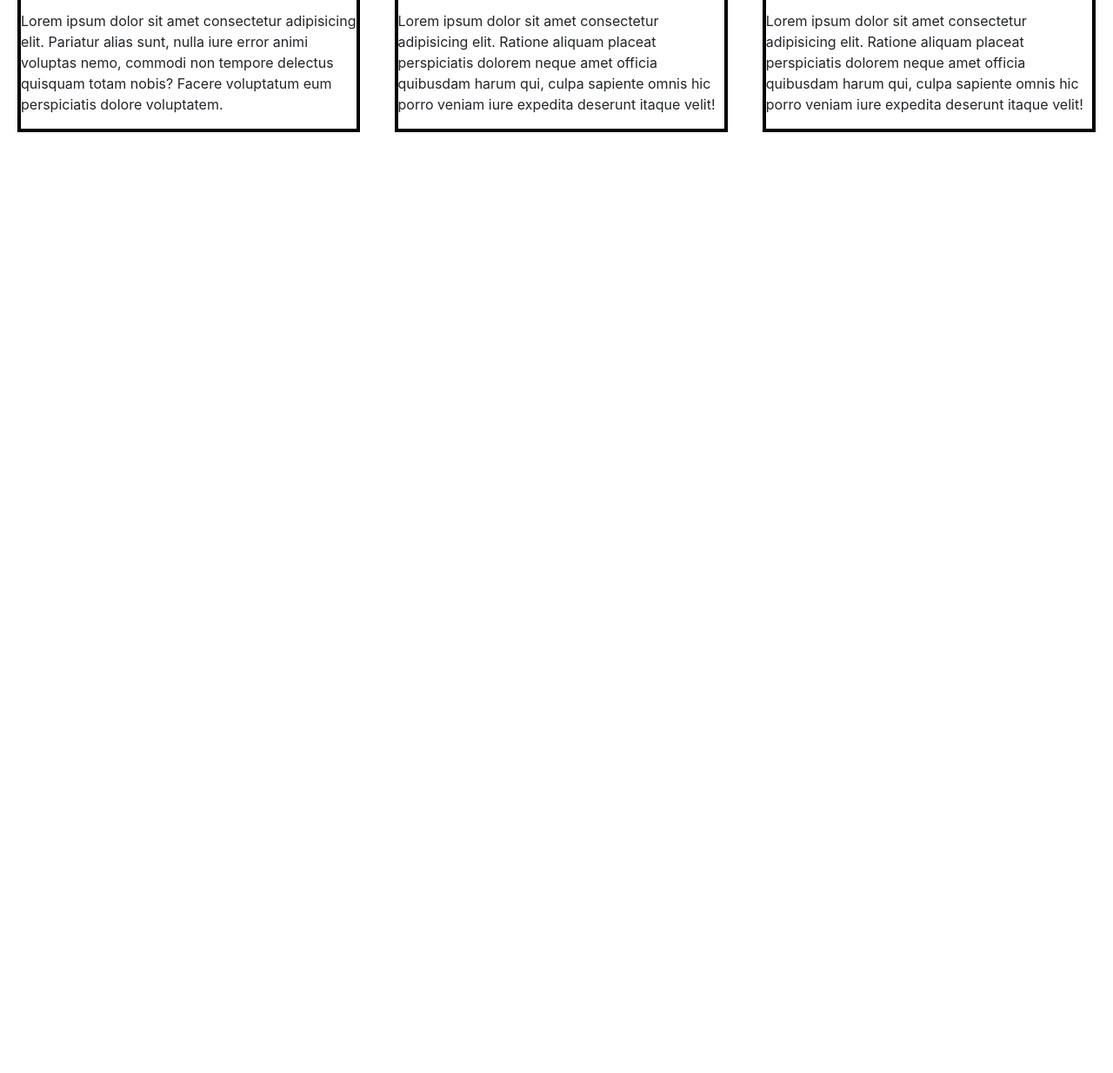
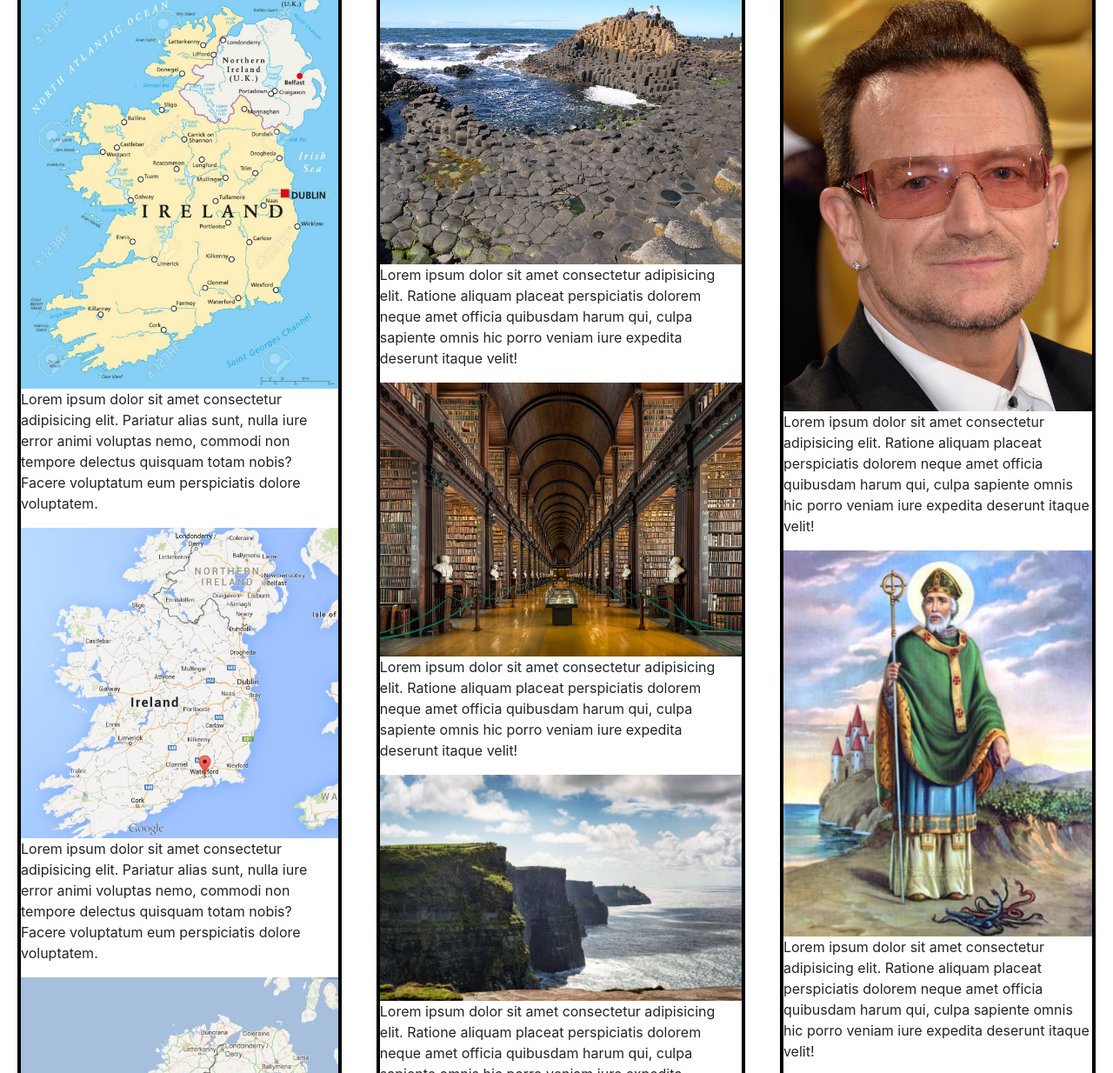
Before and after one commit to emilycentko/hello-world-mumbles, a plain HTML site: page ireland.html in a window 1280 px wide. Shown: the part 596-1830 px from the top of the page at 87% size. Before the commit the page ends 800 px from the top, so only its background shows below. Drawn offline with nearby package versions, Linux system fonts and the light colour scheme.

Commit message:
added fix for merge conflict on the ireland photos and some css

```diff
--- a/ireland.html
+++ b/ireland.html
@@ -39,7 +39,7 @@
         </nav>
     </header>
     <main>
-        <img class ="country__image" src="images/Cliffs-of-Moher-coast-County-Clare-Ireland.jpg" alt="Cliffs of Moher">
+        <img class ="country__image" src="images/cliffsofmoher.jpg" alt="Cliffs of Moher">
         <h1>Come Visit Ireland!</h1>
         <!-- Parent flex container for cities, landmarks, and citizens cards. -->
         <section class="content">
@@ -48,15 +48,15 @@
                 <h2>Notable Cities</h2>
                 <!-- cities cards -->
                 <div class="cities__card">
-                    <img class="cities__card-image" src="" alt="">
+                    <img class="cities__card-image" src="/images/dublin-ireland-map.jpg" alt="">
                     <p class="cities__card-text">Lorem ipsum dolor sit amet consectetur adipisicing elit. Pariatur alias sunt, nulla iure error animi voluptas nemo, commodi non tempore delectus quisquam totam nobis? Facere voluptatum eum perspiciatis dolore voluptatem.</p>
                 </div>
                 <div class="cities__card">
-                    <img class="cities__card-image" src="" alt="">
+                    <img class="cities__card-image" src="/images/waterford-ireland-map.jpg" alt="">
                     <p class="cities__card-text">Lorem ipsum dolor sit amet consectetur adipisicing elit. Pariatur alias sunt, nulla iure error animi voluptas nemo, commodi non tempore delectus quisquam totam nobis? Facere voluptatum eum perspiciatis dolore voluptatem.</p>
                 </div>
                 <div class="cities__card">
-                    <img class="cities__card-image" src="" alt="">
+                    <img class="cities__card-image" src="/images/cork-ireland-map.jpg" alt="">
                     <p class="cities__card-text">Lorem ipsum dolor sit amet consectetur adipisicing elit. Pariatur alias sunt, nulla iure error animi voluptas nemo, commodi non tempore delectus quisquam totam nobis? Facere voluptatum eum perspiciatis dolore voluptatem.</p>
                 </div>
             </div>
@@ -65,15 +65,15 @@
                 <h2>Famous Landmarks</h2>
                 <!-- landmarks cards -->
                 <div class="landmarks__card">
-                    <img class ="landmarks__card-image" src="" alt="">
+                    <img class ="landmarks__card-image" src="/images/giantscauseway.jpg" alt="">
                     <p class="landmarks__card-text">Lorem ipsum dolor sit amet consectetur adipisicing elit. Ratione aliquam placeat perspiciatis dolorem neque amet officia quibusdam harum qui, culpa sapiente omnis hic porro veniam iure expedita deserunt itaque velit!</p>
                 </div>
                 <div class="landmarks__card">
-                    <img class ="landmarks__card-image" src="" alt="">
+                    <img class ="landmarks__card-image" src="/images/oldlibrary.jpg" alt="">
                     <p class="landmarks__card-text">Lorem ipsum dolor sit amet consectetur adipisicing elit. Ratione aliquam placeat perspiciatis dolorem neque amet officia quibusdam harum qui, culpa sapiente omnis hic porro veniam iure expedita deserunt itaque velit!</p>
                 </div>
                 <div class="landmarks__card">
-                    <img class ="landmarks__card-image" src="" alt="">
+                    <img class ="landmarks__card-image" src="/images/cliffsofmoher2.jpg" alt="">
                     <p class="landmarks__card-text">Lorem ipsum dolor sit amet consectetur adipisicing elit. Ratione aliquam placeat perspiciatis dolorem neque amet officia quibusdam harum qui, culpa sapiente omnis hic porro veniam iure expedita deserunt itaque velit!</p>
                 </div>
             </div>
@@ -81,15 +81,15 @@
             <div class="content__container citizens">
                 <h2>Famous Citizens</h2>
                 <div class="citizens__Card">
-                    <img class ="citizens__card-image" src="" alt="">
+                    <img class ="citizens__card-image" src="/images/bono.jpeg" alt="">
                     <p class="citizens__card-text">Lorem ipsum dolor sit amet consectetur adipisicing elit. Ratione aliquam placeat perspiciatis dolorem neque amet officia quibusdam harum qui, culpa sapiente omnis hic porro veniam iure expedita deserunt itaque velit!</p>
                 </div>
                 <div class="citizens__Card">
-                    <img class ="citizens__card-image" src="" alt="">
+                    <img class ="citizens__card-image" src="/images/saint-patrick-snakes.jpg" alt="">
                     <p class="citizens__card-text">Lorem ipsum dolor sit amet consectetur adipisicing elit. Ratione aliquam placeat perspiciatis dolorem neque amet officia quibusdam harum qui, culpa sapiente omnis hic porro veniam iure expedita deserunt itaque velit!</p>
                 </div>
                 <div class="citizens__Card">
-                    <img class ="citizens__card-image" src="" alt="">
+                    <img class ="citizens__card-image" src="/images/liam-neeson.jpg" alt="">
                     <p class="citizens__card-text">Lorem ipsum dolor sit amet consectetur adipisicing elit. Ratione aliquam placeat perspiciatis dolorem neque amet officia quibusdam harum qui, culpa sapiente omnis hic porro veniam iure expedita deserunt itaque velit!</p>
                 </div>
             </div>
--- a/styles/ireland.css
+++ b/styles/ireland.css
@@ -37,4 +37,12 @@ border for readability */
 .content__container {
     margin: 20px;
     border: solid black 4px;
+    /* flex: 0 1 30%; */
 }
+
+.cities__card-image,
+.landmarks__card-image,
+.citizens__card-image {
+    width: 100%;
+    object-fit: scale-down;
+}
```
